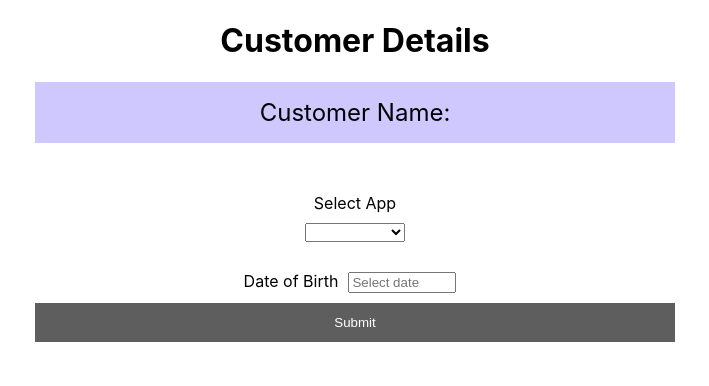
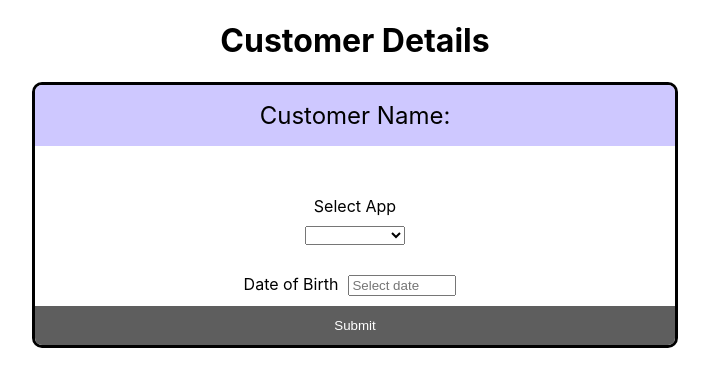
Before and after one commit to Ashii1/pwa, a React (Create React App) app: page /custDetail in a window 1280 px wide. Shown: the top 386 px of the page, without its empty margins (285-994 px from the left). Built offline with nearby package versions, Linux system fonts and the light colour scheme.

Commit message:
Add files via upload

```diff
--- a/src/App.css
+++ b/src/App.css
@@ -94,6 +94,8 @@ margin: 10px;
   display: flex;
   flex-direction: column;
   overflow: hidden;
+  border: 3px solid black;
+  border-radius: 10px;
 }
 
 button{
```
